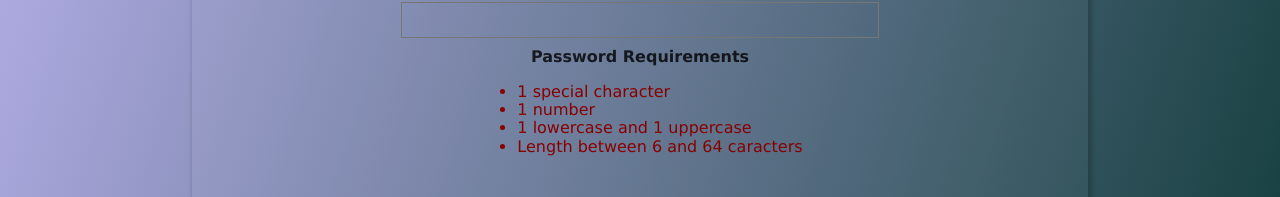
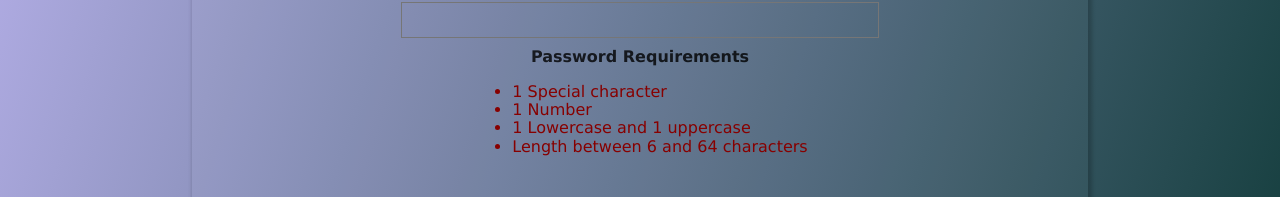
Before and after one commit to Fly0w/facetoface, a React (Create React App) app: page / in a window 1280 px wide. Both pictures are taken after a click on the element "Register". Shown: the part 506-703 px from the top of the page. Built offline with nearby package versions, Linux system fonts and the light colour scheme.

Commit message:
Added change name feature, comments on functions

```diff
--- a/src/components/register/Register.js
+++ b/src/components/register/Register.js
@@ -171,10 +171,10 @@ class Register extends Component {
                                 "marginTop" : "10px"
                                 }}>Password Requirements</label>
                             <ul>
-                                <li id='passwordSpec' style={{"color": "rgb(135, 0, 0)"}}>1 special character</li>
-                                <li id='passwordNumber' style={{"color": "rgb(135, 0, 0)"}}>1 number</li>
-                                <li id='passwordCase' style={{"color": "rgb(135, 0, 0)"}}>1 lowercase and 1 uppercase </li>
-                                <li id='passwordLength' style={{"color": "rgb(135, 0, 0)"}}>Length between 6 and 64 caracters </li>
+                                <li id='passwordSpec' style={{"color": "rgb(135, 0, 0)"}}>1 Special character</li>
+                                <li id='passwordNumber' style={{"color": "rgb(135, 0, 0)"}}>1 Number</li>
+                                <li id='passwordCase' style={{"color": "rgb(135, 0, 0)"}}>1 Lowercase and 1 uppercase </li>
+                                <li id='passwordLength' style={{"color": "rgb(135, 0, 0)"}}>Length between 6 and 64 characters </li>
                             </ul>
                         </div>
                     </div>
--- a/src/components/userPage/UserPage.js
+++ b/src/components/userPage/UserPage.js
@@ -49,7 +49,7 @@ class UserPage extends Component{
                     onKeyDown={this.handleKeyDown}
                     onChange= {this.onInputNameChange}
                     className="pa2 input-reset ba bg-washed-blue hover-bg-black hover-white w-100"
-                    autoComplete='username'
+                    autoComplete=''
                     type="text"
                     name="new_name"
                     id="new_name"
```
